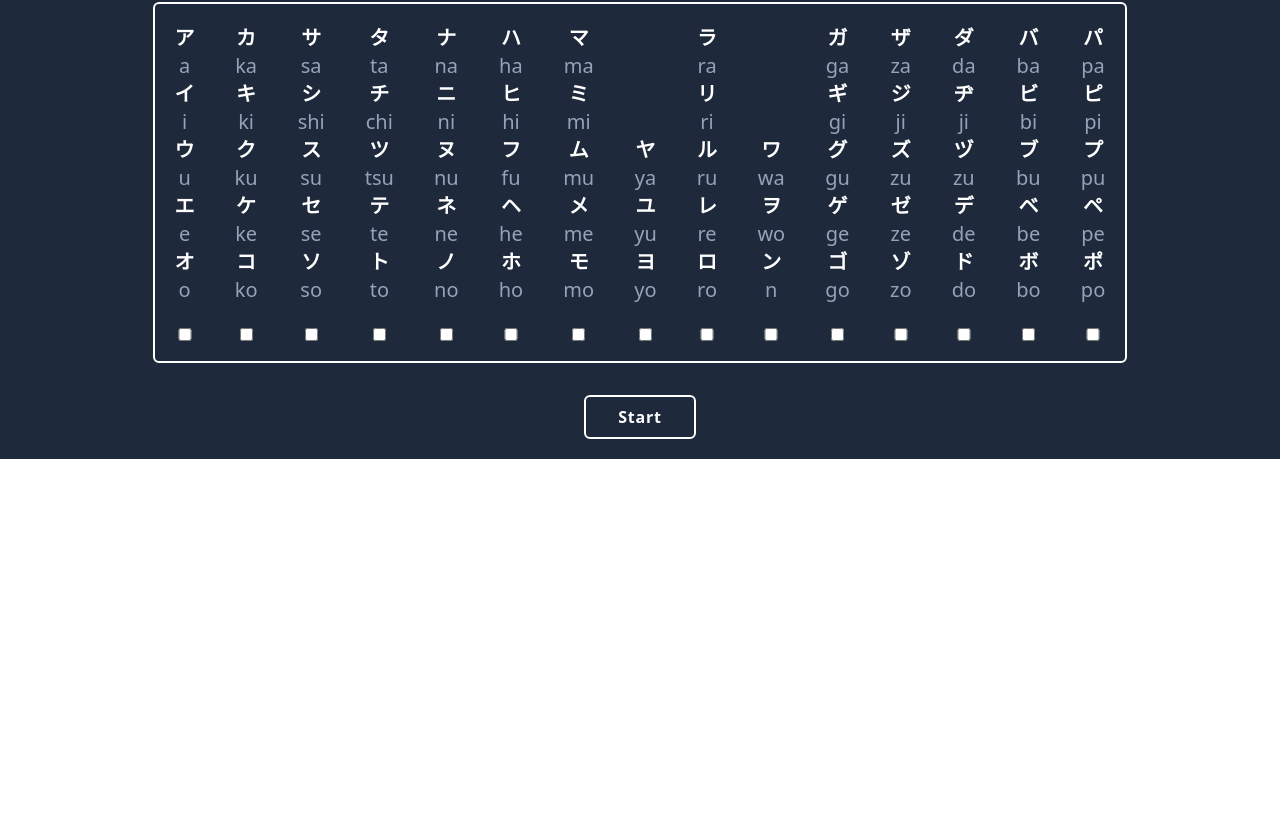
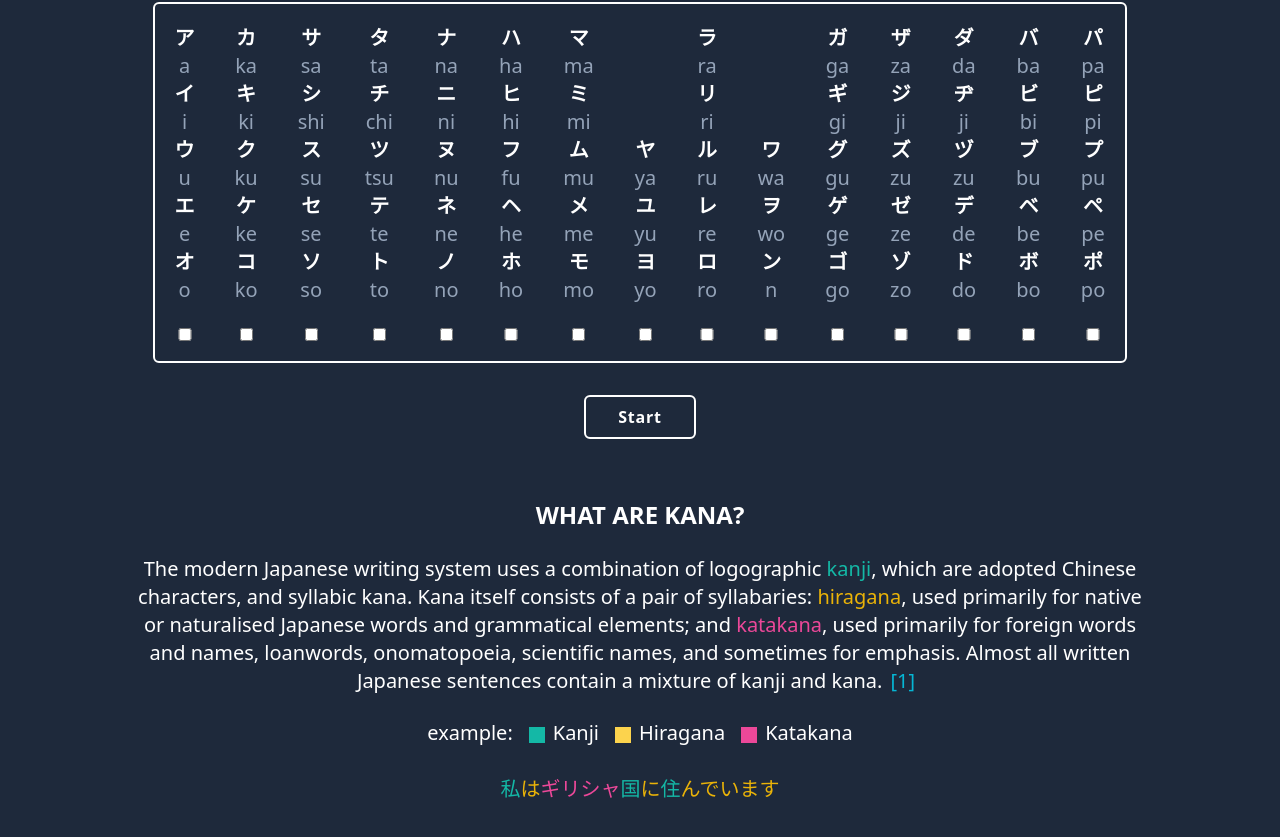
Before and after one commit to giotsere/kanastudy, a React (Vite) app: page / in a window 1280 px wide. Shown: the part 463-1300 px from the top of the page. Before the commit the page ends 922 px from the top, so only its background shows below. Built offline with nearby package versions, Linux system fonts and the light colour scheme.

Commit message:
Added Kana explanation div

```diff
--- a/src/App.jsx
+++ b/src/App.jsx
@@ -3,6 +3,7 @@ import Header from './components/Header';
 import KanaDiv from './components/KanaDiv';
 import hiragana from './data/hiragana';
 import katakana from './data/katakana';
+import KanaExplanation from './components/KanaExplanation';
 
 function App() {
   const [picked, setPicked] = useState([]);
@@ -12,9 +13,10 @@ function App() {
   }
 
   return (
-    <div className="min-h-screen bg-slate-800 text-white text-center">
+    <main className="min-h-screen bg-slate-800 text-white text-center">
       <Header />
 
+      <section className="mb-10">
         <div className="kana-div">
           <KanaDiv kanas={hiragana} getId={getId} />
         </div>
@@ -23,7 +25,11 @@ function App() {
         </div>
 
         <button className="button">Start</button>
-    </div>
+      </section>
+      <section>
+        <KanaExplanation />
+      </section>
+    </main>
   );
 }
 
--- /dev/null
+++ b/src/components/KanaExplanation.jsx
@@ -0,0 +1,51 @@
+import React from 'react';
+
+function KanaExplanation() {
+  return (
+    <div>
+      <h2 className="text-2xl font-bold uppercase mb-6">What are Kana?</h2>
+      <div className="text-xl w-4/5 m-auto">
+        <p className="mb-6 leading-7">
+          The modern Japanese writing system uses a combination of logographic
+          <span className="kanji"> kanji</span>, which are adopted Chinese
+          characters, and syllabic kana. Kana itself consists of a pair of
+          syllabaries: <span className="hiragana"> hiragana</span>, used
+          primarily for native or naturalised Japanese words and grammatical
+          elements; and <span className="katakana"> katakana</span>, used
+          primarily for foreign words and names, loanwords, onomatopoeia,
+          scientific names, and sometimes for emphasis. Almost all written
+          Japanese sentences contain a mixture of kanji and kana.
+          <a
+            href="https://en.wikipedia.org/wiki/Japanese_writing_system"
+            className="m-2 text-cyan-500"
+            target="_blank"
+          >
+            [1]
+          </a>
+        </p>
+        <div className="flex mb-6 justify-center">
+          <p>example:</p>
+
+          <div className="w-4 h-4 bg-teal-500 m-2 ml-4"></div>
+          <p>Kanji</p>
+          <div className="w-4 h-4 bg-amber-300 m-2 ml-4"></div>
+          <p>Hiragana</p>
+          <div className="w-4 h-4 bg-pink-500 m-2 ml-4"></div>
+          <p>Katakana</p>
+        </div>
+
+        <p className="pb-12">
+          <span className="kanji">私</span>
+          <span className="hiragana">は</span>
+          <span className="katakana">ギリシャ</span>
+          <span className="kanji">国</span>
+          <span className="hiragana">に</span>
+          <span className="kanji">住</span>
+          <span className="hiragana">んでいます</span>
+        </p>
+      </div>
+    </div>
+  );
+}
+
+export default KanaExplanation;
--- a/src/index.css
+++ b/src/index.css
@@ -10,4 +10,16 @@
   .button {
     @apply tracking-wider mb-5 font-bold border-solid border-2 rounded-md border-white py-2 px-8 hover:bg-white hover:text-slate-800;
   }
+
+  .kanji {
+    @apply text-teal-500;
+  }
+
+  .hiragana {
+    @apply text-yellow-500;
+  }
+
+  .katakana {
+    @apply text-pink-500;
+  }
 }
```
Lines whose indentation alone changed are shown as unchanged.
